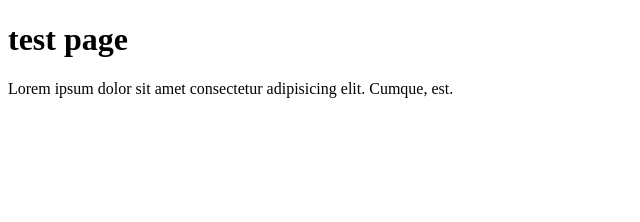
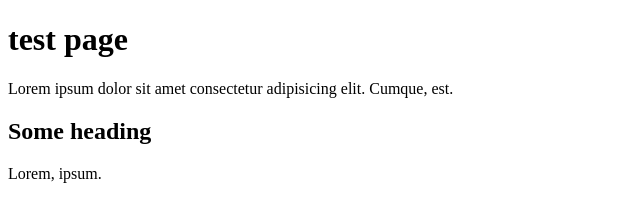
Before and after one commit to Mikhail-Strygin/test-git, a plain HTML site: page ds.html in a window 1280 px wide. Shown: the whole page, without its empty margins (0-640 px from the left). Drawn offline with Linux system fonts and the light colour scheme.

Commit message:
2 commit on feature

```diff
--- a/ds.html
+++ b/ds.html
@@ -8,5 +8,7 @@
 <body>
     <h1>test page</h1>
     <p>Lorem ipsum dolor sit amet consectetur adipisicing elit. Cumque, est.</p>
+    <h2>Some heading</h2>
+    <p>Lorem, ipsum.</p>
 </body>
 </html>
```
